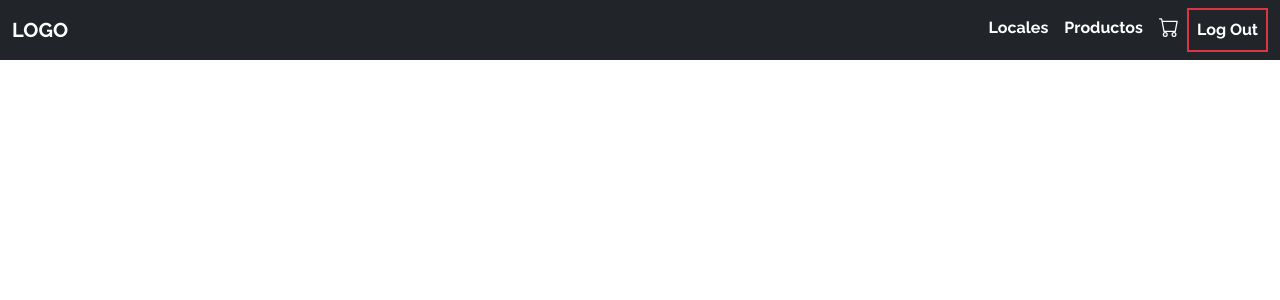
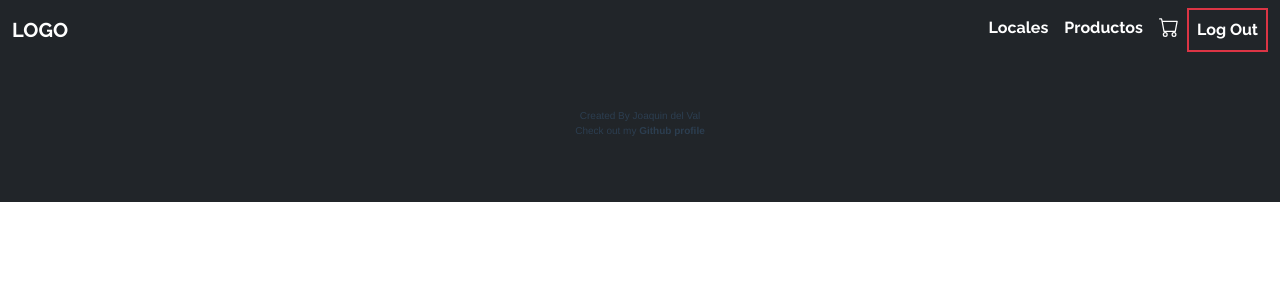
Before and after one commit to delvalj/ProyectoFinal-DelVal, a Vue app: page /probando in a window 1280 px wide. Shown: the top 300 px of the page. Built offline with nearby package versions, Linux system fonts and the light colour scheme.

Commit message:
agrego componente footer y lo agrego a app.vue

```diff
--- a/src/App.vue
+++ b/src/App.vue
@@ -2,6 +2,7 @@
   <div id="app">
     <Navbar v-if="showNavbar"></Navbar>
     <router-view :arrayProductos="productos" :carrito="arrayCarrito" @nuevo="nuevo"/>
+    <Footer></Footer>
 
     <!--    <probando></probando>-->
   </div>
@@ -9,6 +10,7 @@
 
 <script>
 import Navbar from "@/components/Navbar.vue";
+import Footer from "@/components/Footer";
 
 // import probando from "@/components/probando";
 
@@ -16,6 +18,7 @@ export default {
   name: 'App',
   components: {
     Navbar,
+    Footer
     // probando
   },
   mounted() {
--- /dev/null
+++ b/src/components/Footer.vue
@@ -0,0 +1,50 @@
+<template>
+  <footer class="p-5 bg-dark">
+    Created By <span> Joaquin del Val</span>  <br>
+    <p>Check out my <a href="https://github.com/delvalj"> Github profile</a></p>
+  </footer>
+</template>
+
+<script>
+export default {
+  name: "Footer"
+}
+</script>
+
+<style scoped>
+
+
+span, p , footer {
+  font-size: 10px;
+
+}
+span:hover {
+  text-decoration: underline;
+  text-underline: #42b983;
+  color: white;
+  cursor: pointer;
+  font-family: 'Raleway', monospace;
+  font-weight: 600;
+
+}
+
+a {
+  text-decoration: none;
+  color: #2c3e50;
+  cursor: pointer;
+  font-weight: 600;
+  font-size: 10px;
+
+
+
+
+}
+
+a:hover {
+  text-decoration: underline;
+  text-underline: #42b983;
+  color: white;
+  cursor: pointer;
+
+}
+</style>
```
Also changed, not shown: src/components/probando.vue (+33 -9 lines).
